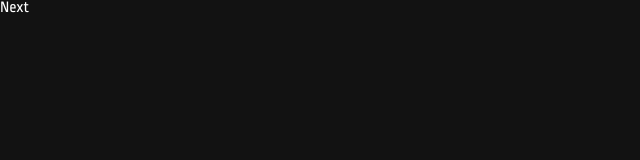
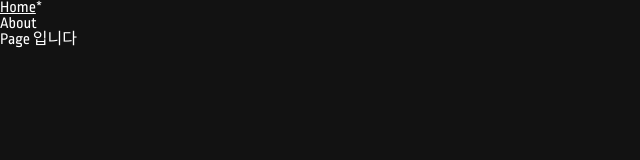
Before and after one commit to joy-jeon/nextjs-books, a Next.js app: page / in a window 1280 px wide. Shown: the top 160 px of the page, without its empty margins (0-640 px from the left). Built offline with nearby package versions, Linux system fonts and the light colour scheme.

Commit message:
component header 신규 - Link 이동

```diff
--- a/app/page.tsx
+++ b/app/page.tsx
@@ -1,5 +1,11 @@
 import React from "react";
+import Header from "../components/header/header";
 
 export default function Tomato() {
-  return <h1> Next</h1>;
+  return (
+    <>
+      <Header />
+      <h1>Page 입니다</h1>
+    </>
+  );
 }
--- /dev/null
+++ b/components/header/header.tsx
@@ -0,0 +1,26 @@
+"use client";
+
+import React from "react";
+import Link from "next/link";
+import { usePathname } from "next/navigation";
+
+export default function Header() {
+  const path = usePathname();
+  console.log(path);
+  return (
+    <header className="header">
+      <nav>
+        <ul>
+          <li>
+            <Link href="/">Home</Link>
+            {path === "/" ? "*" : ""}
+          </li>
+          <li>
+            <Link href="/about">About</Link>
+            {path === "/about" ? "*" : ""}
+          </li>
+        </ul>
+      </nav>
+    </header>
+  );
+}
```
